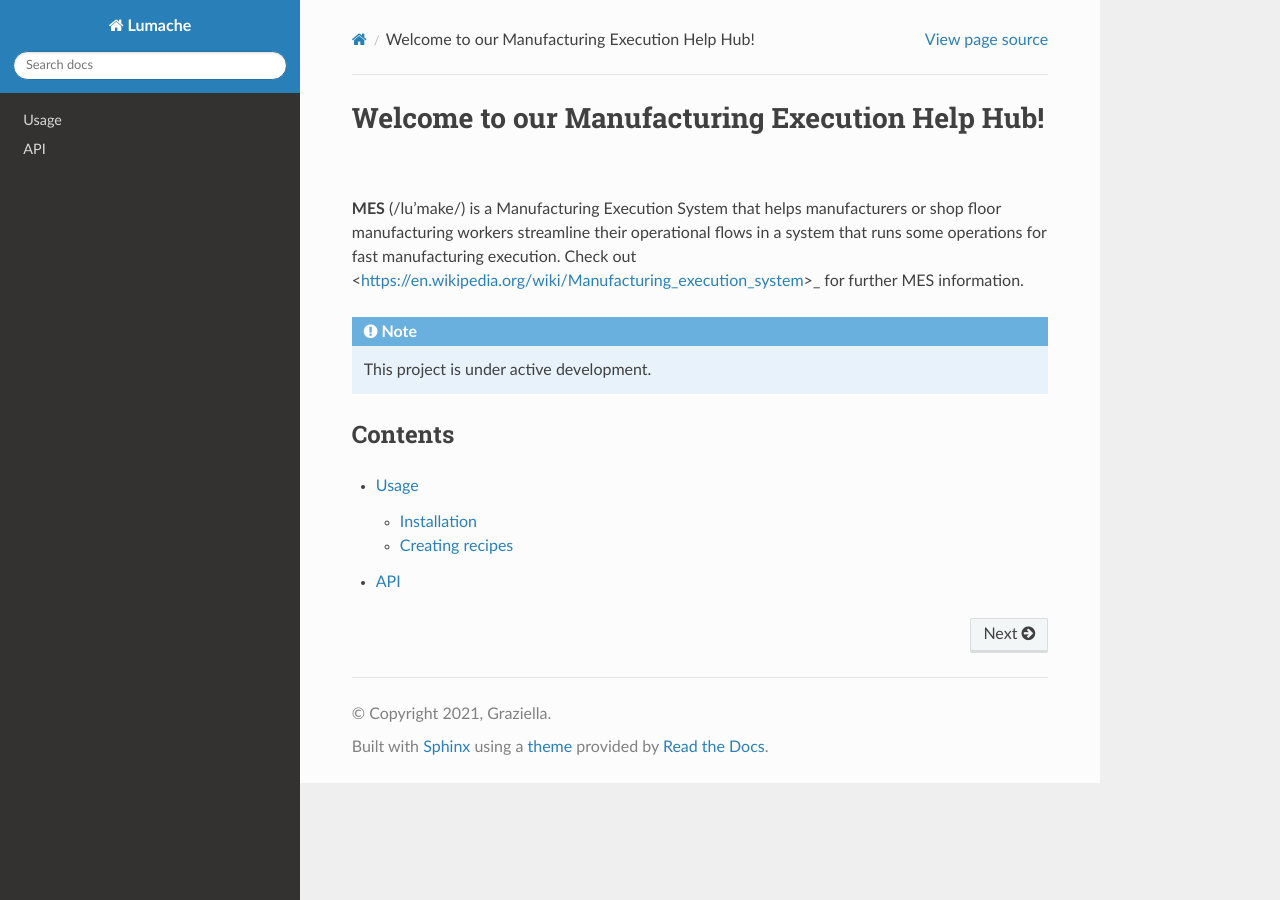
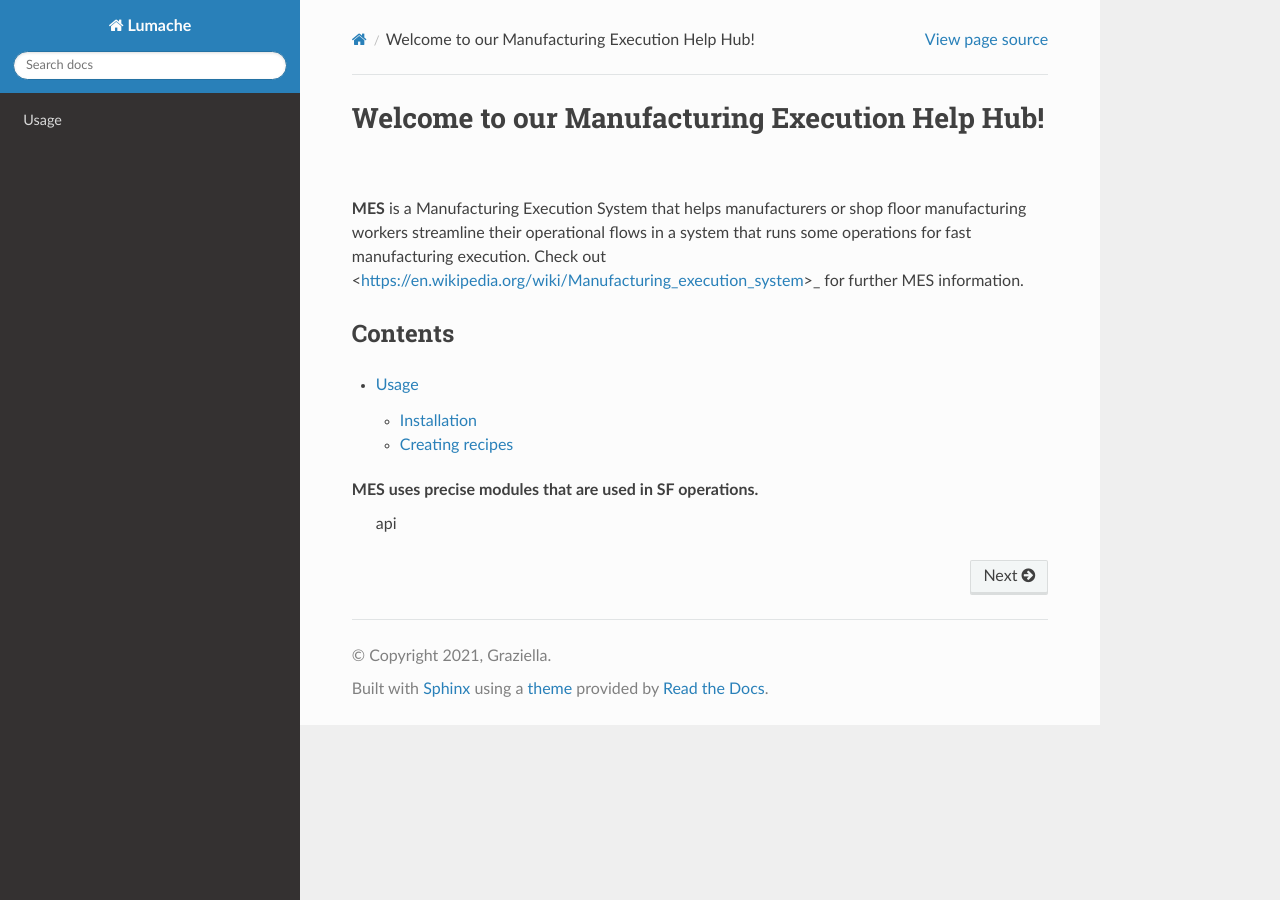
Before and after one commit to ghadiben0/-rtd-tutorial-ghadi2, a Sphinx documentation site: the page built from docs/source/index.rst, in a window 1280 px wide. Built offline with Sphinx 7.4.7 and the Read the Docs theme 3.1.0, drawn with Linux system fonts in a browser that asks for light colours.

Commit message:
Update index.rst

```diff
--- a/docs/source/index.rst
+++ b/docs/source/index.rst
@@ -1,12 +1,12 @@
 Welcome to our Manufacturing Execution Help Hub!
 ===================================
 
-**MES** (/lu'make/) is a Manufacturing Execution System that helps manufacturers or shop floor manufacturing workers streamline their operational flows in a system that runs some operations for fast manufacturing execution.
+**MES** is a Manufacturing Execution System that helps manufacturers or shop floor manufacturing workers streamline their operational flows in a system that runs some operations for fast manufacturing execution.
 Check out <https://en.wikipedia.org/wiki/Manufacturing_execution_system>_  for further MES information.
 
-.. note::
+.. note:
 
-   This project is under active development.
+   MES Documentation is only targeted to Shopfloor manufacturers
 
 Contents
 --------
@@ -14,4 +14,5 @@
 .. toctree::
 
    usage
+**MES** uses precise modules that are used in **SF** operations.
    api
```
